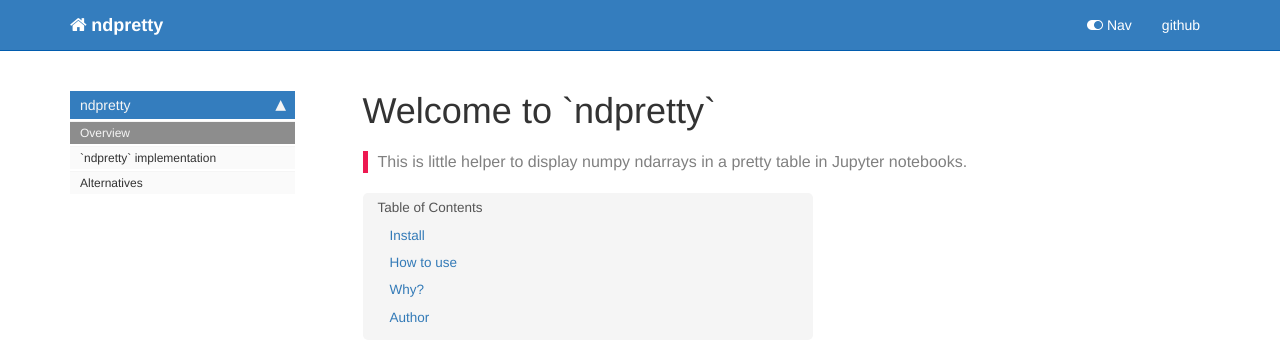
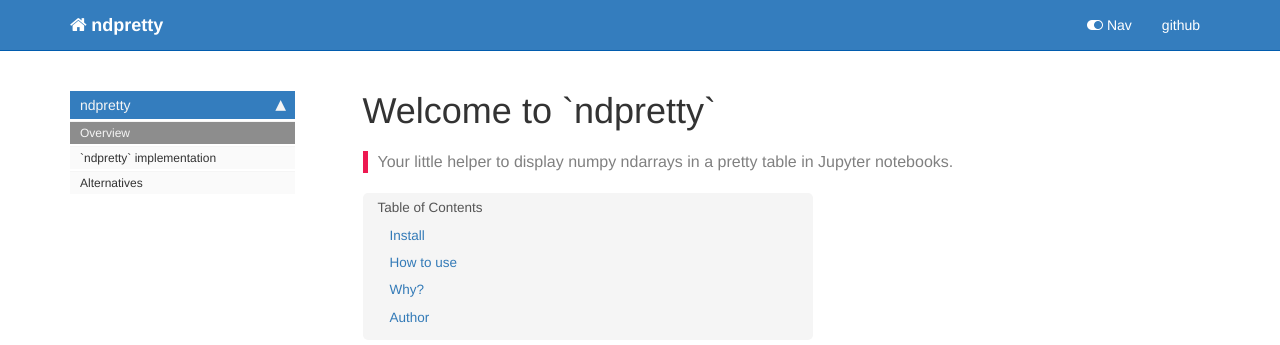
Before and after one commit to deutschmn/ndpretty, a Jekyll site: the page built from docs/index.html, in a window 1280 px wide and 900 px high. Shown: the top 345 px of the window. Built offline with Jekyll 4.4.1, drawn with Linux system fonts in a browser that asks for light colours; nearby versions of some CDN libraries; comment, search, counter and statistics services are not loaded.

Commit message:
Fix typo and rebuild lib

```diff
--- a/docs/index.html
+++ b/docs/index.html
@@ -6,8 +6,8 @@ title: Welcome to `ndpretty`
 keywords: fastai
 sidebar: home_sidebar
 
-summary: "This is little helper to display numpy ndarrays in a pretty table in Jupyter notebooks."
-description: "This is little helper to display numpy ndarrays in a pretty table in Jupyter notebooks."
+summary: "Your little helper to display numpy ndarrays in a pretty table in Jupyter notebooks."
+description: "Your little helper to display numpy ndarrays in a pretty table in Jupyter notebooks."
 nb_path: "index.ipynb"
 ---
 <!--
```
Also changed, not shown: README.md, 1 other file.
